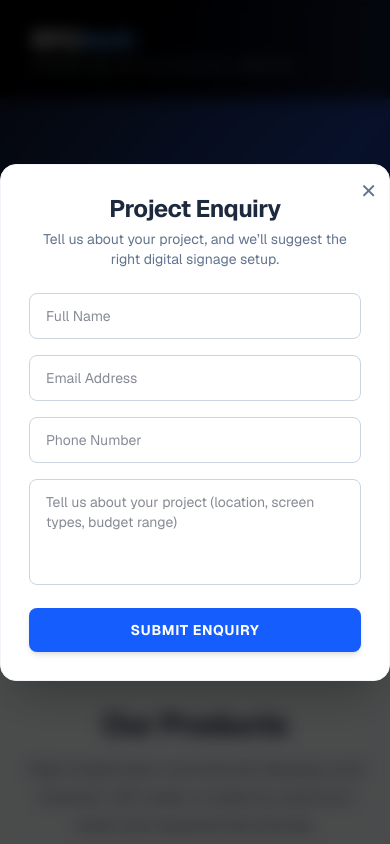
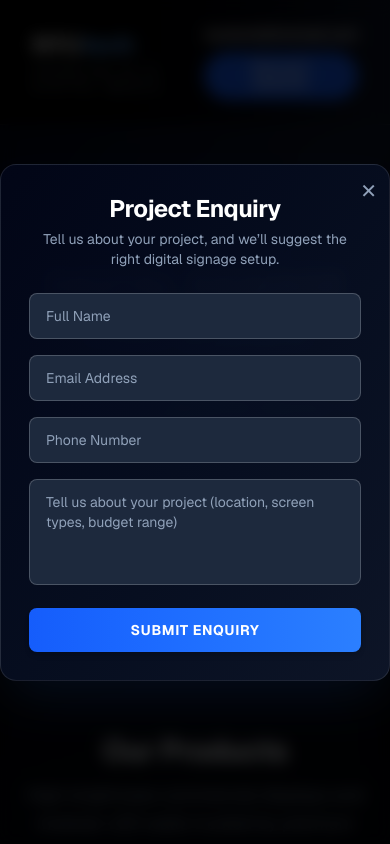
Before and after one commit to datavirtuosorajat/ntech, a Next.js app: page / in a window 390 px wide. Both pictures are taken after a click on the button "BOOK A FREE CONSULTATION". Shown: the top 844 px of the page. Built offline with nearby package versions, Linux system fonts and the light colour scheme.

Commit message:
nyutechhome.tsx
Refactor page layout to enhance visual appeal with a luxury black theme and improved structure. Update styles and content for better user experience.

```diff
--- a/app/page.tsx
+++ b/app/page.tsx
@@ -38,11 +38,24 @@ export default function NyutechHome() {
   ];
 
   return (
-    <div className="bg-slate-50 text-slate-900 font-sans overflow-x-hidden">
-      {/* HEADER – Dark, sleek, and premium */}
-      <header className="border-b border-slate-800/30 py-6 px-8 flex justify-between items-center bg-gradient-to-r from-black to-slate-900 text-white shadow-md">
+    // -------------------------------------------------------
+    // 1. LUXURY BLACK THEME BASE
+    // -------------------------------------------------------
+    <div className="min-h-screen bg-gradient-to-br from-slate-950 via-slate-900 to-black text-slate-200 font-sans overflow-x-hidden relative">
+      {/* FULL‑PAGE FROSTED GLASS OVERLAY */}
+      <div
+        className="absolute inset-0 bg-black/80 backdrop-blur-3xl
+                   bg-[radial-gradient(circle_at_50%_50%,rgba(37,99,235,0.08),transparent_60%)]
+                   pointer-events-none"
+      />
+
+      {/* WRAPPER FOR ALL CONTENT */}
+      <div className="relative z-10">
+
+        {/* HEADER – Dark luxury black bar */}
+        <header className="border-b border-white/10 py-6 px-8 flex justify-between items-center bg-gradient-to-r from-black to-slate-900/90 text-white shadow-lg">
           <div>
-          <h1 className=" text-2xl md:text-3xl font-bold tracking-normal">
+            <h1 className="text-2xl md:text-3xl font-bold tracking-normal">
               NYU<span className="text-blue-400">tech</span>
             </h1>
             <p className="text-xs tracking-[0.3em] text-slate-400 uppercase mt-0.5">
@@ -50,7 +63,7 @@ export default function NyutechHome() {
             </p>
           </div>
 
-        <div className="hidden md:flex flex-col items-end gap-2 text-right">
+          <div className="flex flex-col items-end gap-2 text-right">
             <a
               href="mailto:nyutech@hotmail.com"
               className="text-sm font-bold hover:text-blue-300 transition-colors"
@@ -62,23 +75,29 @@ export default function NyutechHome() {
                 setShowEnquiry(true);
                 setSubmitted(false);
               }}
-            className="bg-blue-600 hover:bg-blue-700 text-white text-xs px-6 py-2 rounded-full font-bold tracking-wider uppercase shadow-md"
+              className="bg-blue-600 hover:bg-blue-500 text-white text-xs px-6 py-2 rounded-full font-bold tracking-wider uppercase shadow-md"
             >
               Project Enquiry
             </button>
           </div>
         </header>
 
-      {/* HERO – more luxurious, “high‑end electronics” feel */}
-      <section className="bg-gradient-to-br from-slate-900 via-blue-900 to-slate-900 text-white py-28 md:py-36 px-6 text-center relative overflow-hidden">
-        <div className="absolute inset-0 opacity-20 bg-[radial-gradient(circle_at_50%_50%,rgba(59,130,246,0.3),transparent)]"></div>
+        {/* HERO – black + blue gradient with frosted‑glass feel */}
+        <section className="bg-gradient-to-br from-slate-950 via-slate-900 to-black text-white py-28 md:py-36 px-6 text-center relative overflow-hidden">
+          {/* Subtle radial glow overlay */}
+          <div
+            className="absolute inset-0 opacity-30
+                       bg-[radial-gradient(circle_at_50%_50%,rgba(37,99,235,0.25),transparent_80%)]
+                       backdrop-blur-md pointer-events-none"
+          />
+
           <div className="relative z-10 max-w-4xl mx-auto">
             <span className="inline-block text-blue-300 text-sm tracking-widest mb-1 uppercase font-semibold">
               Elevate Your Brand
             </span>
             <h2 className="text-4xl md:text-5xl lg:text-6xl font-extrabold uppercase leading-tight tracking-tight mb-3">
               Digital Signage{' '}
-            <span className="text-blue-300">That Shines</span>
+              <span className="text-blue-400">That Shines</span>
             </h2>
             <p className="text-xl text-slate-300 italic mb-8 max-w-2xl mx-auto">
               Premium screens, advanced LED modules, and interactive displays for retail, corporate, and events.
@@ -88,20 +107,20 @@ export default function NyutechHome() {
                 setShowEnquiry(true);
                 setSubmitted(false);
               }}
-            className="mt-4 bg-blue-600 hover:bg-blue-700 text-white px-6 py-3 rounded-full text-sm font-bold uppercase tracking-wide shadow-lg transform hover:scale-105 duration-200"
+              className="mt-4 bg-gradient-to-r from-blue-600 to-blue-500 hover:from-blue-500 hover:to-blue-400 text-white px-6 py-3 rounded-full text-sm font-bold uppercase tracking-wide shadow-lg shadow-blue-500/20 transform hover:scale-105 transition-all duration-200"
             >
               Book a FREE Consultation
             </button>
           </div>
         </section>
 
-      {/* PRODUCT LIST – grid cards with micro‑shadow and softer colors */}
+        {/* PRODUCT LIST – black‑luxury card grid */}
         <section className="py-20 px-6 md:px-10 max-w-6xl mx-auto">
           <div className="text-center mb-14">
-          <h3 className="text-3xl md:text-4xl font-bold text-slate-800 tracking-tight">
+            <h3 className="text-3xl md:text-4xl font-bold text-slate-100 tracking-tight">
               Our Products
             </h3>
-          <p className="text-slate-500 text-lg mt-3 max-w-2xl mx-auto">
+            <p className="text-slate-400 text-lg mt-3 max-w-2xl mx-auto">
               High‑brightness commercial displays and modular LED walls trusted by premium retail and experiential brands.
             </p>
           </div>
@@ -110,19 +129,21 @@ export default function NyutechHome() {
             {products.map((product, index) => (
               <div
                 key={index}
-              className="bg-white rounded-2xl p-6 hover:shadow-2xl hover:shadow-blue-500/20 transform hover:-translate-y-1 transition-all duration-300 border border-slate-100"
+                className="bg-slate-900/70 backdrop-blur-sm border border-white/10 rounded-2xl p-6
+                           hover:shadow-xl hover:shadow-blue-500/20 transform hover:-translate-y-1
+                           transition-all duration-300"
               >
-              <h4 className="text-xl font-extrabold mb-4 uppercase text-blue-600">
+                <h4 className="text-xl font-extrabold mb-4 uppercase text-blue-400">
                   {product.category}
                 </h4>
 
-              <ul className="space-y-2 text-slate-700">
+                <ul className="space-y-2 text-slate-200">
                   {product.items.map((item, i) => (
                     <li
                       key={i}
-                    className="border-l-4 border-blue-400 pl-4 py-0.5"
+                      className="flex items-start gap-3 border-l-4 border-blue-500/50 pl-4 py-0.5"
                     >
-                    <span className="text-sm">{item}</span>
+                      <span className="text-sm leading-tight">{item}</span>
                     </li>
                   ))}
                 </ul>
@@ -131,8 +152,8 @@ export default function NyutechHome() {
           </div>
         </section>
 
-      {/* WHY DIGITAL STANDEE – more elegant and “consultative” */}
-      <section className="bg-slate-900 text-white py-20 px-6 md:px-10">
+        {/* WHY DIGITAL STANDEE – consultative black luxury */}
+        <section className="bg-gradient-to-r from-slate-950/90 to-slate-900/80 text-slate-100 py-20 px-6 md:px-10">
           <div className="max-w-6xl mx-auto grid md:grid-cols-2 gap-12 items-center">
             <div>
               <span className="inline-block text-blue-300 text-sm tracking-widest mb-2 uppercase font-bold">
@@ -178,7 +199,7 @@ export default function NyutechHome() {
           </div>
         </section>
 
-      {/* FOOTER – cleaner, more corporate/luxury feel */}
+        {/* FOOTER – ultra‑dark */}
         <footer className="bg-slate-950 text-slate-400 text-center py-8 text-xs tracking-wider">
           <p>
             © {new Date().getFullYear()}{' '}
@@ -195,13 +216,17 @@ export default function NyutechHome() {
           </p>
         </footer>
 
-      {/* ENQUIRY POPUP – more polished and “client‑friendly” */}
+        {/* ENQUIRY POPUP – luxury black‑glass card */}
         {showEnquiry && (
-        <div className="fixed inset-0 z-50 flex items-center justify-center bg-black/70 backdrop-blur-sm">
-          <div className="bg-white w-full max-w-md rounded-2xl p-7 shadow-2xl relative border border-slate-100">
+          <div className="fixed inset-0 z-50 flex items-center justify-center bg-black/80 backdrop-blur-sm">
+            <div
+              className="bg-gradient-to-br from-slate-950/95 to-slate-900/90
+                         w-full max-w-md rounded-2xl p-7 shadow-2xl shadow-blue-500/10
+                         relative border border-white/10"
+            >
               <button
                 onClick={() => setShowEnquiry(false)}
-              className="absolute top-3 right-3 text-xl text-slate-500 hover:text-slate-700 transition-colors"
+                className="absolute top-3 right-3 text-xl text-slate-400 hover:text-slate-200 transition-colors"
               >
                 ✕
               </button>
@@ -209,10 +234,10 @@ export default function NyutechHome() {
               {!submitted ? (
                 <>
                   <div className="text-center mb-6">
-                  <h3 className="text-2xl font-bold text-slate-800 tracking-tight">
+                    <h3 className="text-2xl font-bold text-white tracking-tight">
                       Project Enquiry
                     </h3>
-                  <p className="text-slate-500 text-sm mt-1">
+                    <p className="text-slate-400 text-sm mt-1">
                       Tell us about your project, and we’ll suggest the right digital signage setup.
                     </p>
                   </div>
@@ -243,33 +268,33 @@ export default function NyutechHome() {
                       name="name"
                       required
                       placeholder="Full Name"
-                    className="w-full border border-slate-300 px-4 py-3 rounded-lg text-sm focus:outline-none focus:ring-2 focus:ring-blue-500 focus:border-transparent"
+                      className="w-full bg-slate-800 border border-white/20 px-4 py-3 rounded-lg text-sm text-white placeholder-slate-400 focus:outline-none focus:ring-2 focus:ring-blue-500 focus:border-transparent"
                     />
                     <input
                       name="email"
                       type="email"
                       required
                       placeholder="Email Address"
-                    className="w-full border border-slate-300 px-4 py-3 rounded-lg text-sm focus:outline-none focus:ring-2 focus:ring-blue-500 focus:border-transparent"
+                      className="w-full bg-slate-800 border border-white/20 px-4 py-3 rounded-lg text-sm text-white placeholder-slate-400 focus:outline-none focus:ring-2 focus:ring-blue-500 focus:border-transparent"
                     />
                     <input
                       name="phone"
                       type="tel"
                       required
                       placeholder="Phone Number"
-                    className="w-full border border-slate-300 px-4 py-3 rounded-lg text-sm focus:outline-none focus:ring-2 focus:ring-blue-500 focus:border-transparent"
+                      className="w-full bg-slate-800 border border-white/20 px-4 py-3 rounded-lg text-sm text-white placeholder-slate-400 focus:outline-none focus:ring-2 focus:ring-blue-500 focus:border-transparent"
                     />
                     <textarea
                       name="message"
                       required
                       placeholder="Tell us about your project (location, screen types, budget range)"
                       rows={4}
-                    className="w-full border border-slate-300 px-4 py-3 rounded-lg text-sm focus:outline-none focus:ring-2 focus:ring-blue-500 focus:border-transparent resize-none"
+                      className="w-full bg-slate-800 border border-white/20 px-4 py-3 rounded-lg text-sm text-white placeholder-slate-400 focus:outline-none focus:ring-2 focus:ring-blue-500 focus:border-transparent resize-none"
                     />
 
                     <button
                       type="submit"
-                    className="w-full bg-blue-600 hover:bg-blue-700 text-white py-3 rounded-lg font-bold uppercase text-sm tracking-wider shadow-md transform hover:scale-105 transition-all"
+                      className="w-full bg-gradient-to-r from-blue-600 to-blue-500 hover:from-blue-500 hover:to-blue-400 text-white py-3 rounded-lg font-bold uppercase text-sm tracking-wider shadow-md transform hover:scale-105 transition-all duration-200"
                     >
                       Submit Enquiry
                     </button>
@@ -277,10 +302,10 @@ export default function NyutechHome() {
                 </>
               ) : (
                 <div className="text-center py-10">
-                <div className="inline-flex items-center justify-center w-14 h-14 rounded-full bg-green-100 mb-3">
+                  <div className="inline-flex items-center justify-center w-14 h-14 rounded-full bg-blue-500/20 mb-3">
                     <svg
                       xmlns="http://www.w3.org/2000/svg"
-                    className="h-6 w-6 text-green-600"
+                      className="h-6 w-6 text-blue-400"
                       fill="none"
                       viewBox="0 0 24 24"
                       stroke="currentColor"
@@ -293,10 +318,10 @@ export default function NyutechHome() {
                       />
                     </svg>
                   </div>
-                <h3 className="text-2xl font-bold text-green-800 mb-2">
+                  <h3 className="text-2xl font-bold text-blue-300 mb-2">
                     Thank You!
                   </h3>
-                <p className="text-slate-600 text-sm">
+                  <p className="text-slate-400 text-sm">
                     We’ve received your enquiry and will contact you within one business day.
                   </p>
                 </div>
@@ -305,5 +330,6 @@ export default function NyutechHome() {
           </div>
         )}
       </div>
+    </div>
   );
 }
```
Lines whose indentation alone changed are shown as unchanged.
